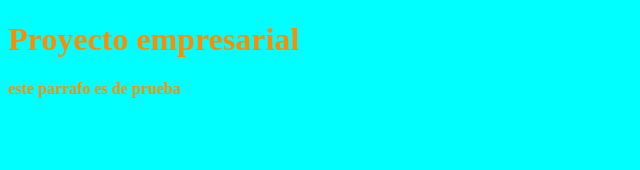
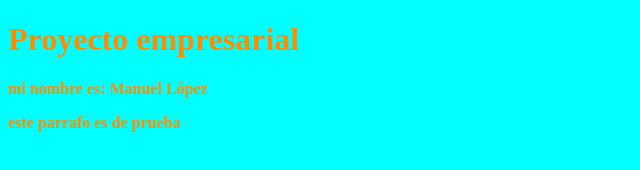
Before and after one commit to manuellopez012/CursoGit, a plain HTML site: page Index.html in a window 1280 px wide. Shown: the whole page, without its empty margins (0-640 px from the left). Drawn offline with Linux system fonts and the light colour scheme.

Commit message:
Update Index.html

```diff
--- a/Index.html
+++ b/Index.html
@@ -10,6 +10,8 @@
 <body>
 <h1>Proyecto empresarial</h1>
 
+<p> mi nombre es: Manuel López <p>
+
 <p> este parrafo es de prueba</p>
 </body>
 </html>
```
